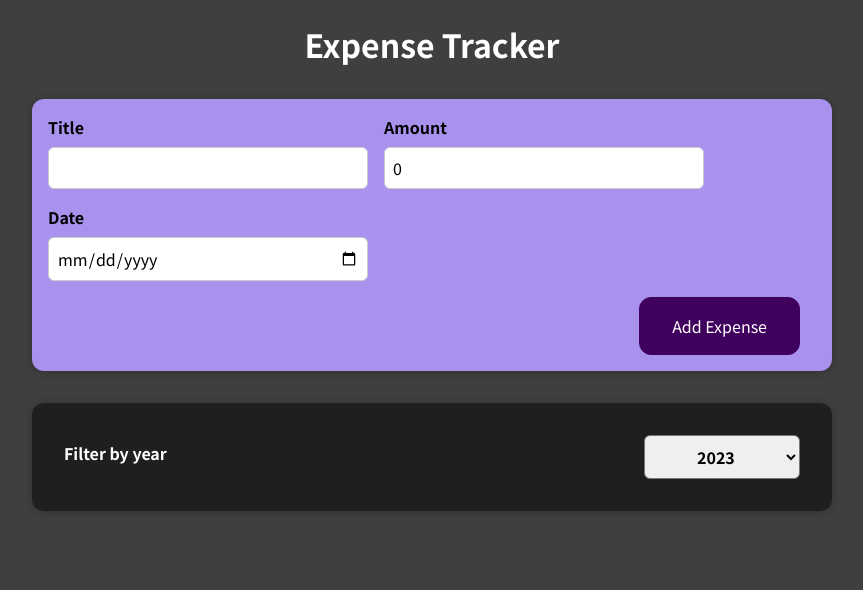
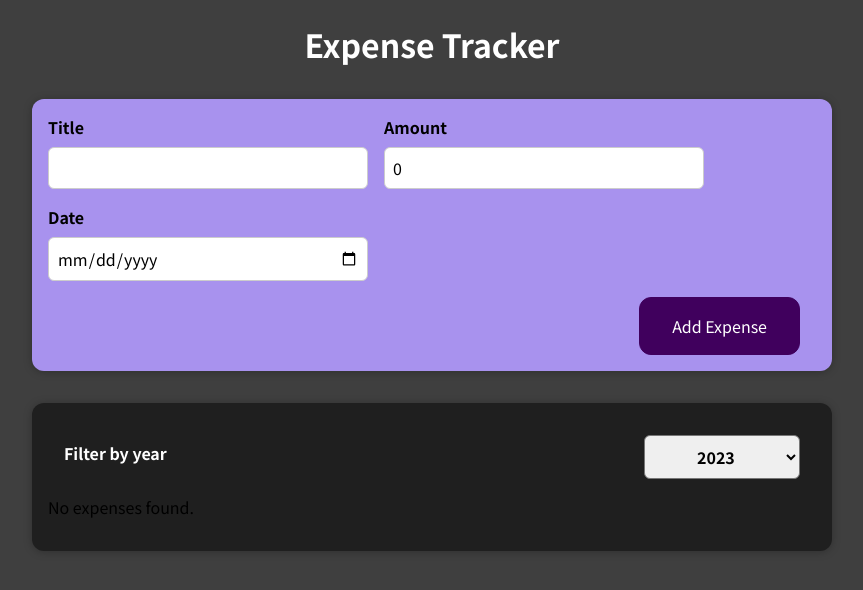
Before and after one commit to Victor-Guerrero-Devs/react-expense-tracker, a React (Vite) app: page / in a window 1280 px wide. Shown: the top 590 px of the page, without its empty margins (208-1071 px from the left). Built offline with nearby package versions, Linux system fonts and the light colour scheme.

Commit message:
Add conditional logic for filtered expenses

```diff
--- a/src/components/Expenses/Expenses.jsx
+++ b/src/components/Expenses/Expenses.jsx
@@ -15,20 +15,26 @@
     return expense.date.getFullYear().toString() === filteredYear;
   });
 
+  let expensesContent = <p>No expenses found.</p>;
+
+  if (filteredExpenses.length > 0) {
+    expensesContent = filteredExpenses.map((expense) => (
+      <ExpenseItem
+        key={expense.id}
+        title={expense.title}
+        amount={expense.amount}
+        date={expense.date}
+      />
+    ));
+  }
+
   return (
     <Card className="expenses">
       <ExpenseFilter
         selected={filteredYear}
         onChangeFilter={filterChangeHandler}
       />
-      {filteredExpenses.map((expense) => (
-        <ExpenseItem
-          key={expense.id}
-          title={expense.title}
-          amount={expense.amount}
-          date={expense.date}
-        />
-      ))}
+      {expensesContent}
     </Card>
   );
 };
```
